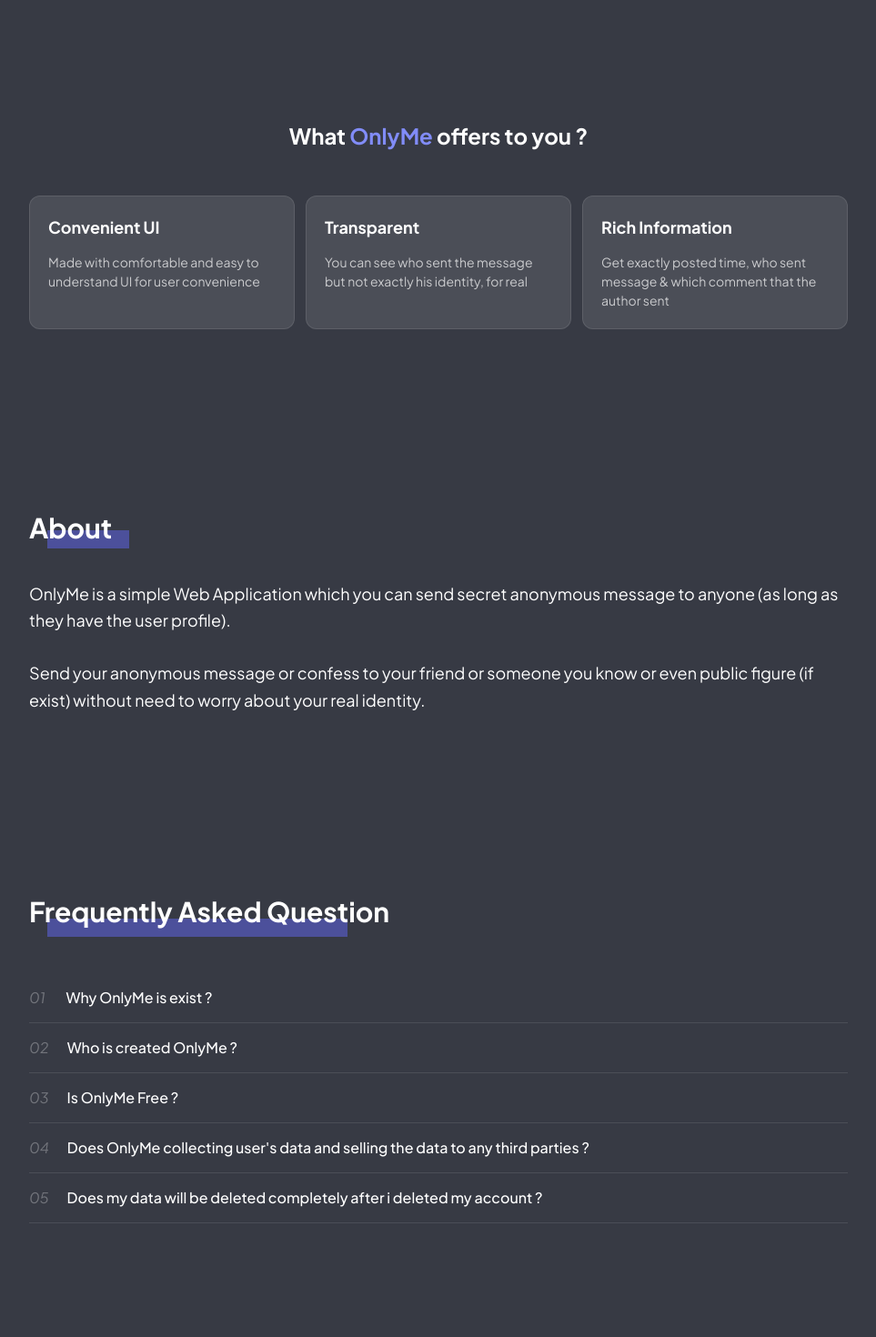
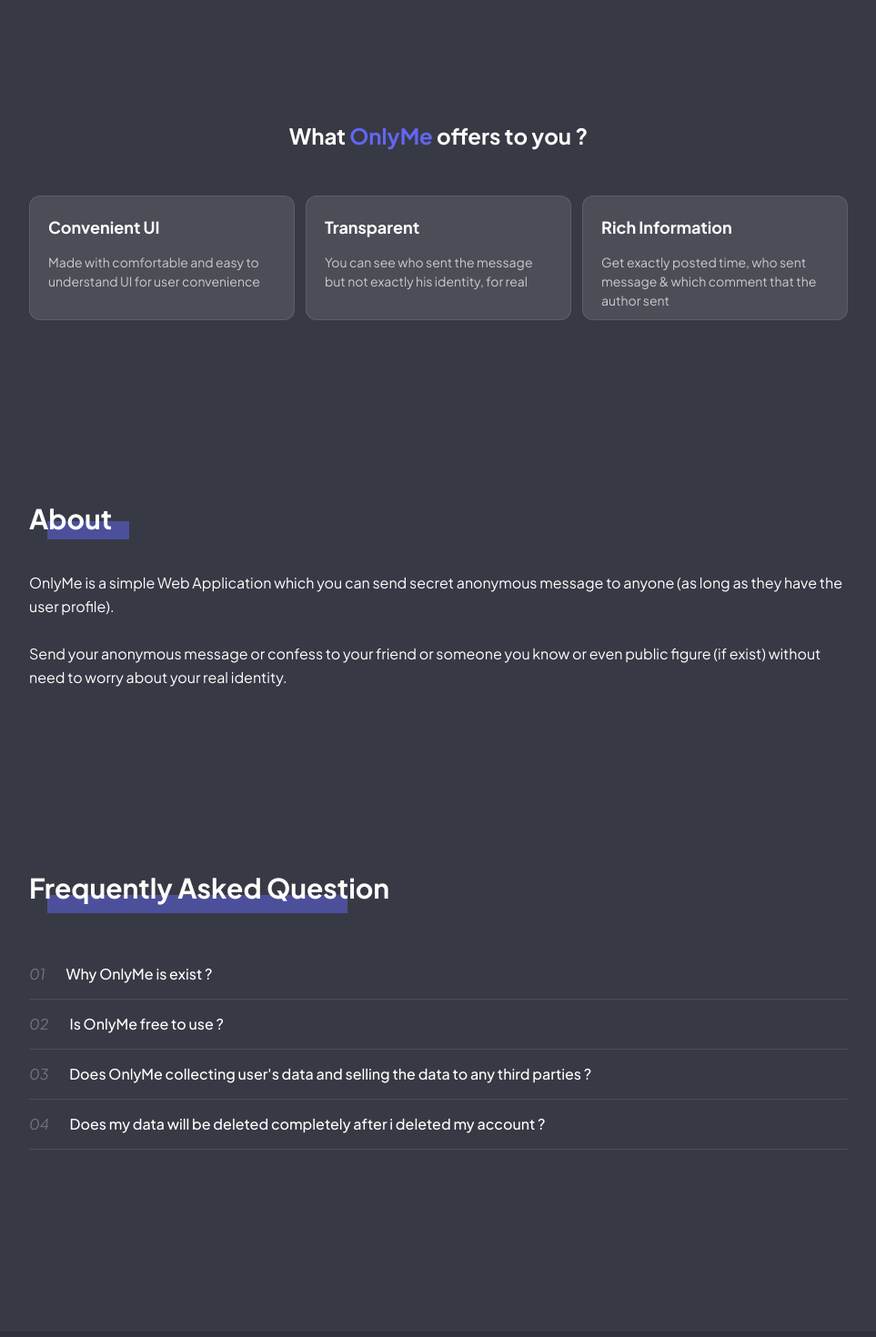
Before and after one commit to woicip/only-me, a Vue app: page / in a window 1280 px wide. Shown: the part 620-2090 px from the top of the page at 91% size, without its empty margins (158-1121 px from the left). Built offline with nearby package versions, Linux system fonts and the light colour scheme.

Commit message:
update: OnlyMe

```diff
--- a/src/components/Dashboard/Account.vue
+++ b/src/components/Dashboard/Account.vue
@@ -3,12 +3,11 @@
         props: {
             email_address: String,
             password: String,
-            accountView: Boolean
         }
     }
 </script>
 <template>
-    <section v-if="accountView" class="animate-fadeIn mobileL:px-[15px]">
+    <section class="animate-fadeIn mobileL:px-[15px]">
         <div class="mt-[10px] py-[10px] px-[15px] bg-white/5 rounded-[8px] border border-white/5 relative">
             <div class="absolute py-[5px] px-[15px] rounded-full bg-yellow-600/80 z-10 text-xs right-4 top-4">Under Construction</div>
             <p class="text-[11px] text-white/30 font-light">Email Address</p>
--- a/src/components/Dashboard/Profile.vue
+++ b/src/components/Dashboard/Profile.vue
@@ -3,7 +3,6 @@
 
     const props = defineProps({
         id: String,
-        profileView: Boolean,
         userAvatar: String,
         avatarChange: Function,
         userFullname: String,
@@ -30,7 +29,7 @@
 
 </script>
 <template>
-    <section v-if="profileView">
+    <section>
         <div class="animate-fadeIn mobileL:px-[15px]">
 
             <div class="flex flex-col items-start mt-[20px] py-[10px] px-[15px] bg-white/5 rounded-[8px] border border-white/5 relative">
--- a/src/components/Input/PasswordContainer.vue
+++ b/src/components/Input/PasswordContainer.vue
@@ -1,6 +1,6 @@
 <template>
     <div class="mt-[10px] py-[10px] px-[15px] bg-white/5 rounded-[8px] relative ring-1 ring-white/10">
-        <p class="text-[11px] text-white/50 font-light">Password</p>
+        <p class="text-[11px] text-white/80 font-light">Password</p>
         <slot></slot>
     </div>
 </template>
--- a/src/components/Input/Username.vue
+++ b/src/components/Input/Username.vue
@@ -15,7 +15,7 @@
 
 <template>
     <div class="mt-[10px] py-[10px] px-[15px] bg-white/5 rounded-[8px] border border-white/5">
-        <p class="text-[11px] text-white/60 font-light">Username</p>
+        <p class="text-[11px] text-white/80 font-light">Username</p>
         <input :value="value" type="text" name="username" id="username" :placeholder="placeholder" class="w-full text-white bg-transparent focus:outline-none placeholder:text-white/30" @input="inputHandler"/>
     </div>
 </template>
--- a/src/components/Login/FailNotification.vue
+++ b/src/components/Login/FailNotification.vue
@@ -6,5 +6,5 @@
     }
 </script>
 <template>
-    <p class="text-red-500 font-semibold text-sm rounded-md transition-all">{{ message }}</p>
+    <p class="py-[10px] px-[10px] text-white text-sm font-medium rounded-md transition-all bg-orange-500/70">{{ message }}</p>
 </template>
--- a/src/components/Login/Logo.vue
+++ b/src/components/Login/Logo.vue
@@ -1,3 +1,3 @@
 <template>
-    <a href="/" class="w-fit mt-[30px] text-white hover:underline items-center fixed top-10">OnlyMe</a>
+    <a href="/" class="w-fit mt-[15px] text-white hover:underline items-center fixed top-10">OnlyMe</a>
 </template>
--- a/src/components/Message/Detail.vue
+++ b/src/components/Message/Detail.vue
@@ -123,7 +123,6 @@
                 this.remove = !this.remove;
             },
             commentInputHandler(value){
-                console.log(value);
                 this.comment = value;
             },
             disappearRemoveWarning(){
--- a/src/views/Home.vue
+++ b/src/views/Home.vue
@@ -2,9 +2,16 @@
     import { onMounted, ref } from 'vue';
     import { useAuthStore } from '../stores/authUser';
 
+    // Components
+    import OffersContainer from '../components/Home/OffersContainer.vue';
+    import OffersItemContainer from '../components/Home/OffersItemContainer.vue';
+    import OffersItem from '../components/Home/OffersItem.vue';
+    import AboutContainer from '../components/Home/AboutContainer.vue';
+    import FAQContainer from '../components/Home/FAQContainer.vue';
+    import FAQItem from '../components/Home/FAQItem.vue';
     import Nav from '../components/Nav/Index.vue';
     import Footer from '../components/Footer/Index.vue';
-    import HomeHeader from '../components/Header/Home.vue';
+    import Home from '../components/Home/Home.vue';
     import MenuMobile from '../components/Nav/MenuMobile.vue';
     import { Base64 } from 'js-base64';
 
@@ -13,14 +20,7 @@
     import ctQuery from '../../graphql/query/ct';
 
     const authUser = useAuthStore();
-
     const showMenuMobile = ref(false);
-
-    const faq_one = ref(false);
-    const faq_two = ref(false);
-    const faq_three = ref(false);
-    const faq_four = ref(false);
-    const faq_five = ref(false);
 
     function toggleMenuMobile(){
         showMenuMobile.value = !showMenuMobile.value;
@@ -64,66 +64,41 @@
         <section class="mx-auto text-white">
             <!-- <MenuMobile :showMenuMobile="showMenuMobile" :handler="toggleMenuMobile" /> -->
             <Nav :toggleMenuMobile="toggleMenuMobile" />
-            <HomeHeader />
+            <Home />
 
-            <section id="offers" class="w-[900px] tablet:w-screen mx-auto tablet:px-[50px] mobileL:px-[20px] mt-[200px] mobileL:mt-[150px] animate-fadeIn">
+            <OffersContainer>
                 <section class="laptop:px-[50px] mobileL:px-[10px] tablet:w-full mx-auto">
-                    <h1 class="w-full text-2xl text-center font-bold mobileL:text-[18]">What <span class="font-bold text-indigo-400">OnlyMe</span> offers to you ?</h1>
+                    <h1 class="w-full text-2xl text-center font-bold mobileL:text-[18]">
+                        What <span class="font-bold text-indigo-500">OnlyMe</span> offers to you ?
+                    </h1>
 
-                    <section class="mt-[50px] grid grid-cols-3 gap-3 672px:grid-cols-1">
-                        <div class="p-[20px] pb-[10px] rounded-xl bg-white/10 hover:bg-indigo-500 transition-all border border-white/10">
-                            <h1 class="font-bold text-[18px]">Convenient UI</h1>
-                            <p class="mt-[15px] text-sm leading-normal text-white/70">Made with comfortable and easy to understand UI for user convenience</p>
-                        </div>
+                    <OffersItemContainer>
+                        <OffersItem title="Convenient UI" desc="Made with comfortable and easy to understand UI for user convenience" />
+                        <OffersItem title="Transparent" desc="You can see who sent the message but not exactly his identity, for real" />
+                        <OffersItem title="Rich Information" desc="Get exactly posted time, who sent message & which comment that the author sent" />
+                    </OffersItemContainer>
+                </section>
+            </OffersContainer>
 
-                        <div class="p-[20px] rounded-xl bg-white/10 hover:bg-indigo-500 transition-all border border-white/10">
-                            <h1 class="font-bold text-[18px]">Transparent </h1>
-                            <p class="mt-[15px] text-sm leading-normal text-white/70">You can see who sent the message but not exactly his identity, for real</p>
-                        </div>
-
-                        <div class="p-[20px] rounded-xl bg-white/10 hover:bg-indigo-500 transition-all border border-white/10">
-                            <h1 class="font-bold text-[18px]">Rich Information</h1>
-                            <p class="mt-[15px] text-sm leading-normal text-white/70">Get exactly posted time, who sent message & which comment that the author sent</p>
-                        </div>
-                    </section>
-                </section>
-            </section>
-
-            <section id="about" class="w-[900px] mt-[200px] mx-auto relative laptop:px-[50px] mobileL:px-[30px] tablet:w-screen">
+            <AboutContainer>
                 <h1 class="text-3xl font-bold">About </h1>
                 <div class="w-[90px] h-[20px] bg-indigo-500 opacity-50 relative bottom-[15px] left-[20px] z-[-1] mobileL:w-[110px]"></div>
-                <p class="mt-[20px] text-lg text-white leading-relaxed">
+                <p class="mt-[20px] text-[16px] text-white leading-relaxed">
                     OnlyMe is a simple Web Application which you can send secret anonymous message to anyone (as long as they have the user profile).
                     <br/><br/>
                     Send your anonymous message or confess to your friend or someone you know or even public figure (if exist) without need to worry about your real identity.
                 </p>
-            </section>
+            </AboutContainer>
 
-            <section id="faq" class="w-[900px] mt-[200px] mx-auto laptop:px-[50px] mobileL:px-[30px] tablet:w-screen">
+            <FAQContainer>
                 <h1 class="text-3xl font-bold mb-[30px]">Frequently Asked Question </h1>
                 <div class="w-[330px] h-[20px] bg-indigo-500 opacity-50 relative bottom-[40px] left-[20px] mobileL:bottom-[45px] mobileL:left-[30px] z-[-1] mobileL:w-[130px]"></div>
 
-                <div>
-                    <button class="w-full text-left text-[16px] font-medium border-b border-white/10 py-[15px] mobileL:text-[15px]" @click="() => faq_one = !faq_one"><span class="italic text-white/30 mr-[20px]">01</span> Why OnlyMe is exist ?</button>
-                    <p v-if="faq_one" class="mt-[10px] mb-[20px] text-sm leading-6 text-white/70 ml-[40px]">The main purpose of creating OnlyMe is because i want people can send their message to someone that they know but they don't want to expose their identity to someone they send the message. This is good for expressing</p>
-                </div>
-                <div>
-                    <button class="w-full text-left text-[16px]  font-medium border-b border-white/10 py-[15px] mobileL:text-[15px]" @click="() => faq_two = !faq_two"><span class="italic text-white/30 mr-[20px]">02</span>Who is created OnlyMe ?</button>
-                    <p v-if="faq_two" class="mt-[10px] mb-[20px] text-sm leading-6 text-white/70 ml-[40px]">Check out this cool guy <a href="https://github.com/woicip" target="_blank" class="underline text-blue-400">Cipta</a> </p>
-                </div>
-                <div>
-                    <button class="w-full text-left text-[16px]  font-medium border-b border-white/10 py-[15px] mobileL:text-[15px]" @click="() => faq_three = !faq_three"><span class="italic text-white/30 mr-[20px]">03</span>Is OnlyMe Free ?</button>
-                    <p v-if="faq_three" class="mt-[10px] mb-[20px] text-sm leading-6 text-white/70 ml-[40px]">Yes, you can use the app for Free.</p>
-                </div>
-                <div>
-                    <button class="w-full text-left text-[16px]  font-medium border-b border-white/10 py-[15px] mobileL:text-[15px]" @click="() => faq_four = !faq_four"><span class="italic text-white/30 mr-[20px]">04</span>Does OnlyMe collecting user's data and selling the data to any third parties ?</button>
-                    <p v-if="faq_four" class="mt-[10px] mb-[20px] text-sm leading-6 text-white/70 ml-[40px]">OnlyMe never collect & selling your data to any third parties. As you can see you won't see any ads on OnlyMe.</p>
-                </div>
-                <div>
-                    <button class="w-full text-left text-[16px]  font-medium border-b border-white/10 py-[15px] mobileL:text-[15px]" @click="() => faq_five = !faq_five"><span class="italic text-white/30 mr-[20px]">05</span>Does my data will be deleted completely after i deleted my account ?</button>
-                    <p v-if="faq_five" class="mt-[10px] mb-[20px] text-sm leading-6 text-white/70 ml-[40px]">Yes, OnlyMe won't backup any of your data before and after deleting account process.</p>
-                </div>
-            </section>
+                <FAQItem number="01" question="Why OnlyMe is exist ?" answer="The main purpose of creating OnlyMe is because i want people can send their message to someone that they know but they don't want to expose their identity to someone they send the message. This is good for expressing" />
+                <FAQItem number="02" question="Is OnlyMe free to use ?" answer="Yes, you can use the app for Free." />
+                <FAQItem number="03" question="Does OnlyMe collecting user's data and selling the data to any third parties ?" answer="OnlyMe never collect & selling your data to any third parties." />
+                <FAQItem number="04" question="Does my data will be deleted completely after i deleted my account ?" answer="Yes, OnlyMe won't backup any of your data before and after deleting account process." />
+            </FAQContainer>
 
             <Footer />
         </section>
```
Also changed, not shown: src/components/Header/Home.vue (deleted, +0 -17 lines), src/views/Dashboard.vue (+12 -6 lines), src/views/Login.vue (+4 -4 lines).
